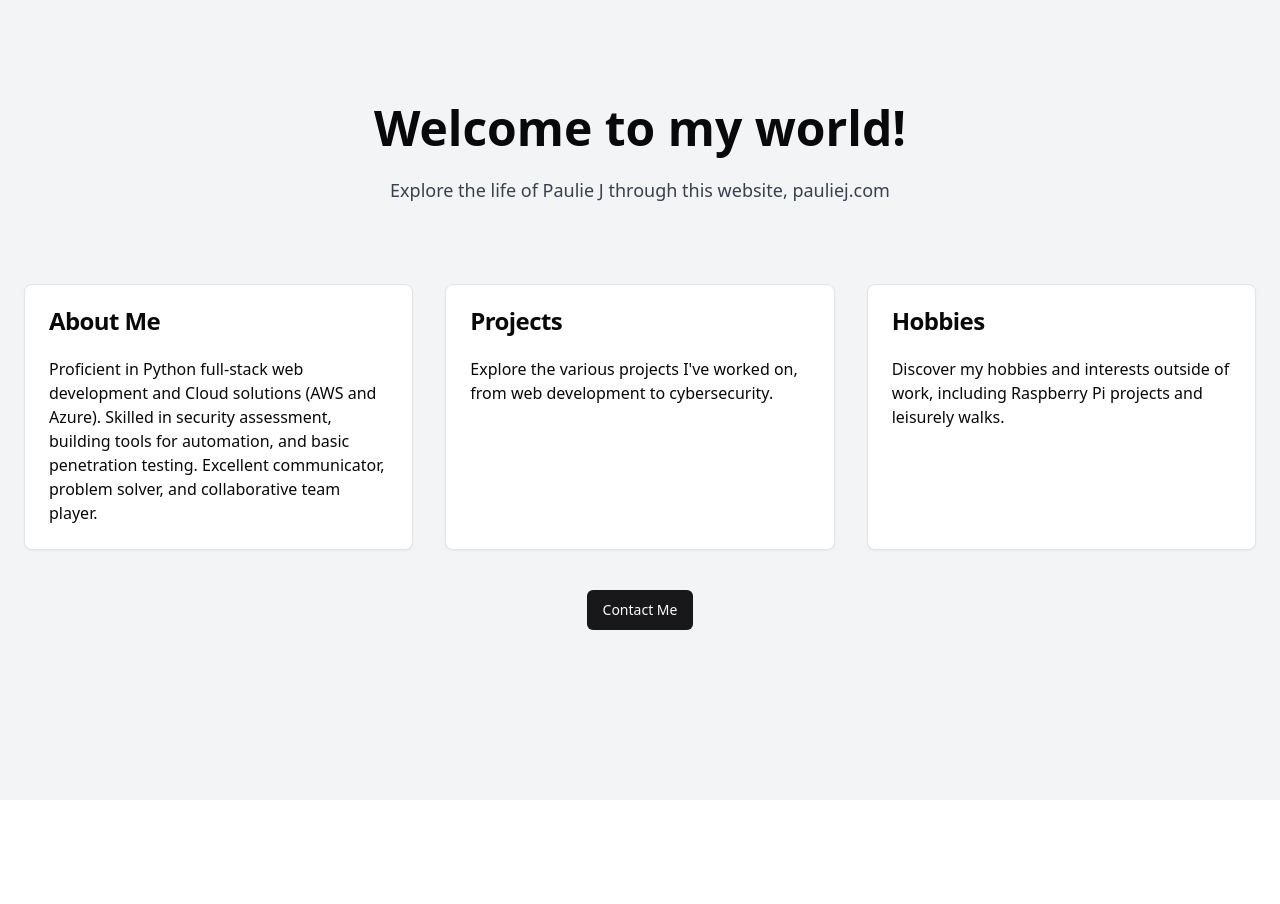
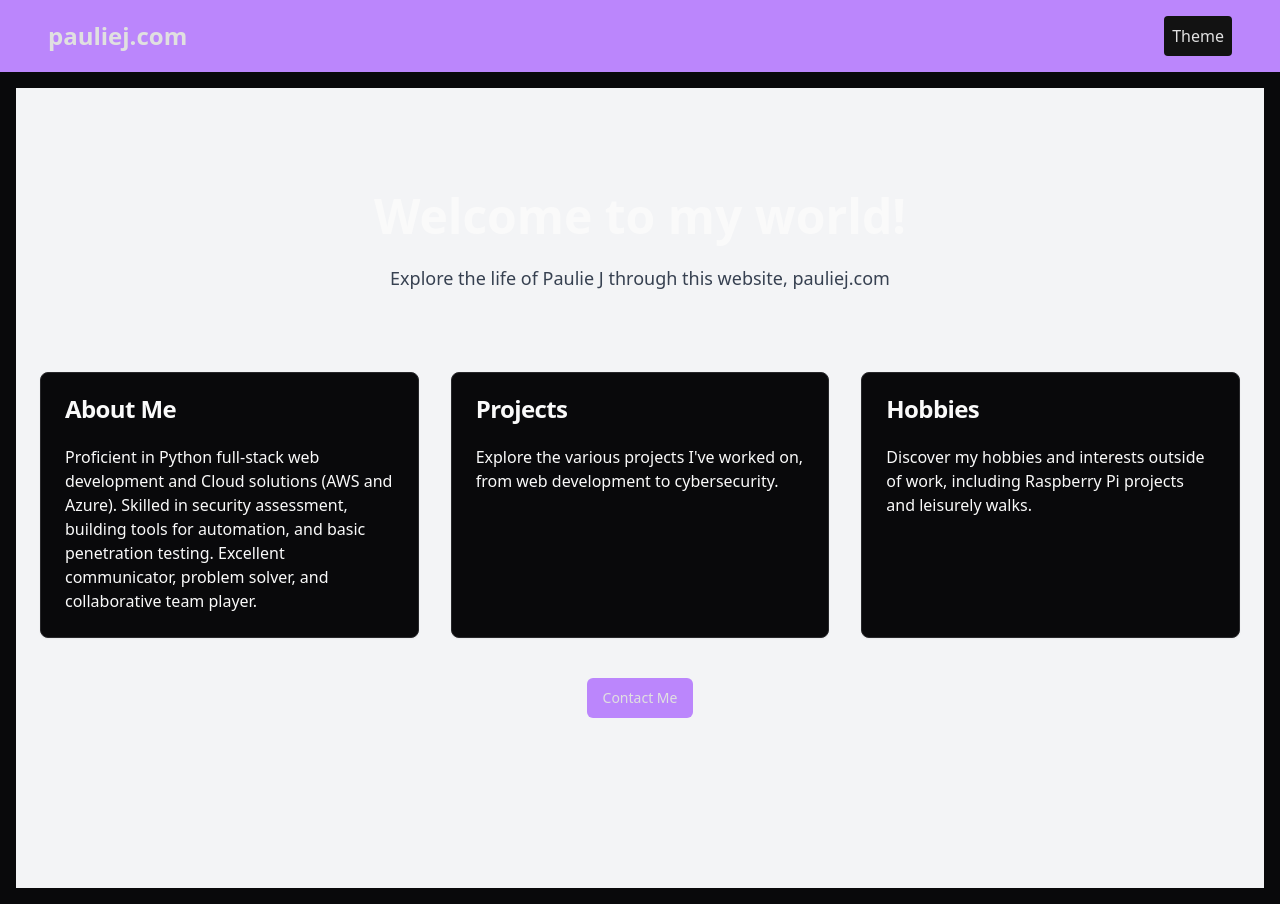
Before and after one commit to pauli3j/pauliej, a Next.js app in the folder frontend/: page / in a window 1280 px wide. Before the commit the page ends 800 px from the top, so only its background shows below. Built offline with nearby package versions, Linux system fonts and the light colour scheme.

Commit message:
Getting dark out

```diff
--- a/frontend/components/Button.jsx
+++ /dev/null
@@ -1,5 +0,0 @@
-import { Button } from "@/components/ui/button"
-
-export function ButtonDemo() {
-  return <Button>Button</Button>
-}
--- /dev/null
+++ b/frontend/components/Layout.jsx
@@ -0,0 +1,40 @@
+// components/Layout.jsx
+
+import { useState, useEffect } from 'react';
+
+const Layout = ({ children }) => {
+  const [darkMode, setDarkMode] = useState(true);
+
+  useEffect(() => {
+    if (darkMode) {
+      document.documentElement.classList.add('dark');
+    } else {
+      document.documentElement.classList.remove('dark');
+    }
+  }, [darkMode]);
+
+  const toggleDarkMode = () => {
+    setDarkMode(!darkMode);
+  };
+
+  return (
+    <div className="min-h-screen bg-background text-foreground">
+      <nav className="bg-gray-800 p-4 dark:bg-darkaccent">
+        <div className="container mx-auto flex justify-between items-center">
+          <h1 className="text-2xl font-bold text-white dark:text-darktext">pauliej.com</h1>
+          <button
+            onClick={toggleDarkMode}
+            className="p-2 bg-gray-300 dark:bg-darkbg text-black dark:text-darktext rounded"
+          >
+            Theme
+          </button>
+        </div>
+      </nav>
+      <main className="container mx-auto p-4">
+        {children}
+      </main>
+    </div>
+  );
+};
+
+export default Layout;
--- a/frontend/src/pages/_app.js
+++ b/frontend/src/pages/_app.js
@@ -2,6 +2,7 @@
 import '../styles/globals.css';
 import { useEffect } from 'react';
 import { useRouter } from 'next/router';
+import Layout from '../../components/Layout'; // Adjust the import path if necessary
 
 function PaulieJ({ Component, pageProps }) {
     const router = useRouter();
@@ -9,7 +10,7 @@ function PaulieJ({ Component, pageProps }) {
     useEffect(() => {
         const handleRouteChange = (url) => {
             console.log(url);
-    //   gtag.pageview(url);
+            // gtag.pageview(url);
         };
         router.events.on('routeChangeComplete', handleRouteChange);
         return () => {
@@ -17,7 +18,11 @@ function PaulieJ({ Component, pageProps }) {
         };
     }, [router.events]);
 
-  return <Component {...pageProps} />;
+    return (
+        <Layout>
+            <Component {...pageProps} />
+        </Layout>
+    );
 }
 
 export default PaulieJ;
--- a/frontend/src/styles/globals.css
+++ b/frontend/src/styles/globals.css
@@ -6,60 +6,48 @@
   :root {
     --background: 0 0% 100%;
     --foreground: 240 10% 3.9%;
-
     --card: 0 0% 100%;
     --card-foreground: 240 10% 3.9%;
-
     --popover: 0 0% 100%;
     --popover-foreground: 240 10% 3.9%;
-
     --primary: 240 5.9% 10%;
     --primary-foreground: 0 0% 98%;
-
     --secondary: 240 4.8% 95.9%;
     --secondary-foreground: 240 5.9% 10%;
-
     --muted: 240 4.8% 95.9%;
     --muted-foreground: 240 3.8% 46.1%;
-
     --accent: 240 4.8% 95.9%;
     --accent-foreground: 240 5.9% 10%;
-
     --destructive: 0 84.2% 60.2%;
     --destructive-foreground: 0 0% 98%;
-
     --border: 240 5.9% 90%;
     --input: 240 5.9% 90%;
     --ring: 240 10% 3.9%;
+    --radius: 0.5rem;
+  }
 
-      --radius: 0.5rem;
+  /* Light mode styles */
+  body {
+    @apply bg-white text-black;
   }
 
   .dark {
     --background: 240 10% 3.9%;
     --foreground: 0 0% 98%;
-
     --card: 240 10% 3.9%;
     --card-foreground: 0 0% 98%;
-
     --popover: 240 10% 3.9%;
     --popover-foreground: 0 0% 98%;
-
     --primary: 0 0% 98%;
     --primary-foreground: 240 5.9% 10%;
-
     --secondary: 240 3.7% 15.9%;
     --secondary-foreground: 0 0% 98%;
-
     --muted: 240 3.7% 15.9%;
     --muted-foreground: 240 5% 64.9%;
-
     --accent: 240 3.7% 15.9%;
     --accent-foreground: 0 0% 98%;
-
     --destructive: 0 62.8% 30.6%;
     --destructive-foreground: 0 0% 98%;
-
     --border: 240 3.7% 15.9%;
     --input: 240 3.7% 15.9%;
     --ring: 240 4.9% 83.9%;
@@ -74,3 +62,12 @@
     @apply bg-background text-foreground;
   }
 }
+
+/* Example component styles */
+button {
+  @apply bg-gray-800 text-white;
+}
+
+.dark button {
+  @apply bg-darkaccent text-darktext;
+}
--- a/frontend/tailwind.config.js
+++ b/frontend/tailwind.config.js
@@ -1,6 +1,8 @@
 /** @type {import('tailwindcss').Config} */
 module.exports = {
-  darkMode: ["class"],
+  mode: 'jit',
+  purge: ['./pages/**/*.{js,ts,jsx,tsx}', './components/**/*.{js,ts,jsx,tsx}'],
+  darkMode: ["class"], // Enable class-based dark mode
   content: [
     './pages/**/*.{js,jsx}',
     './components/**/*.{js,jsx}',
@@ -18,6 +20,9 @@ module.exports = {
     },
     extend: {
       colors: {
+        darkbg: '#121212',
+        darktext: '#e0e0e0',
+        darkaccent: '#bb86fc',
         border: "hsl(var(--border))",
         input: "hsl(var(--input))",
         ring: "hsl(var(--ring))",
```
Lines whose indentation alone changed are shown as unchanged.
